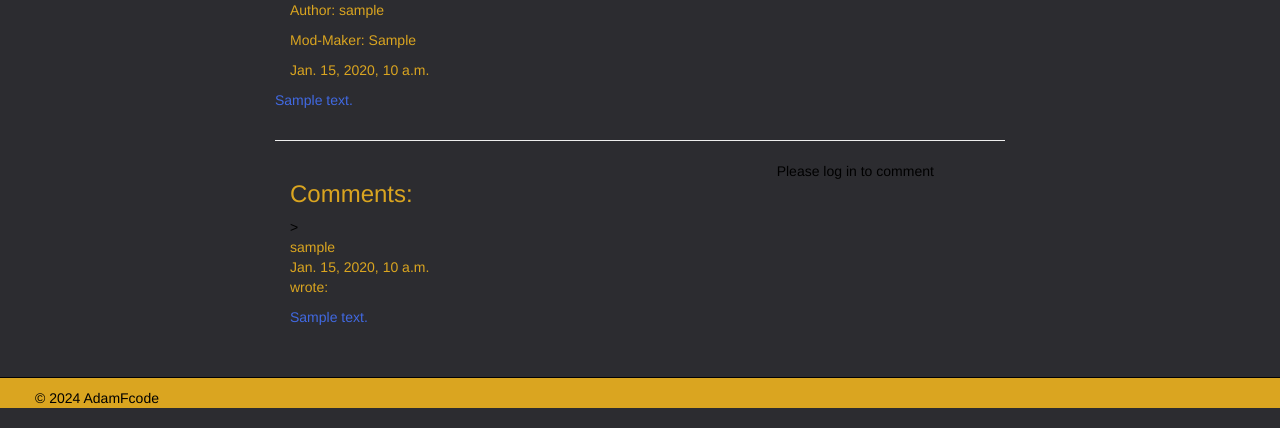
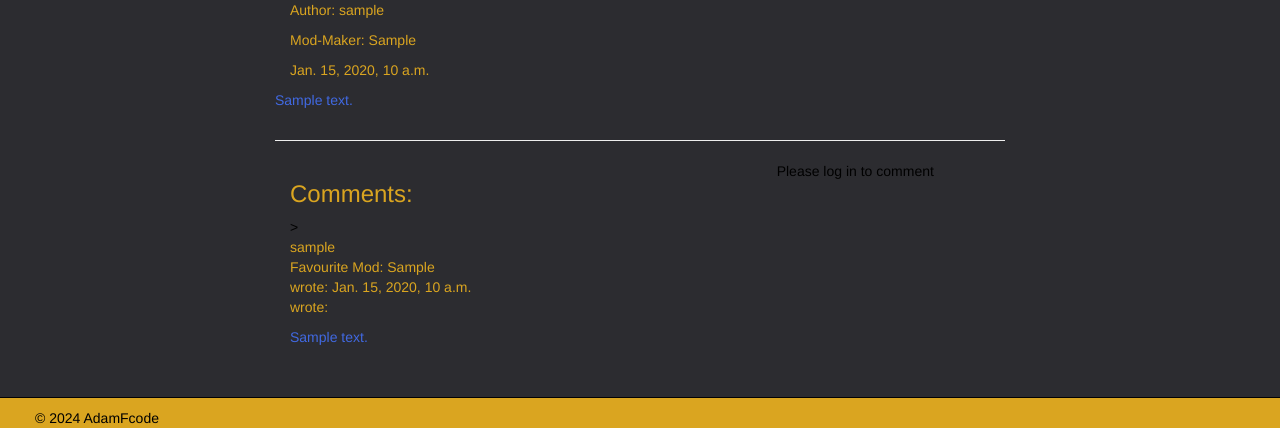
Before and after one commit to AdamFcode/TEW-ModBlog, a Django app: a page that uses modblog/templates/modblog/post_detail.html in a window 1280 px wide. Shown: the part 869-1297 px from the top of the page. Run offline with Django 4.2, Linux system fonts and the light colour scheme; tables that the repository leaves empty hold one stand-in row (values such as "Sample post"); some libraries are stand-ins or nearby versions.

Commit message:
edit model to reorder comment display

```diff
--- a/modblog/models.py
+++ b/modblog/models.py
@@ -64,7 +64,7 @@ class Comment(models.Model):
     The Meta class orders the comments on the page
     """
     class Meta:
-        ordering = ["created_on"]
+        ordering = ["-created_on"]
 
     """
     The __str__ method allows the comments to be read with an indication of content
--- a/modblog/templates/modblog/post_detail.html
+++ b/modblog/templates/modblog/post_detail.html
@@ -41,6 +41,9 @@
           <p class="blog-goldword">
             {{ comment.author }}
             <br>
+            <span class="blog-goldword">
+              Favourite Mod: {{ comment.favourite_mod }}
+            </span> <br> wrote:
             <span class="blog-goldword">
               {{ comment.created_on }}
             </span> <br> wrote:
```
Also changed, not shown: modblog/migrations/0003_alter_comment_options.py (added).
